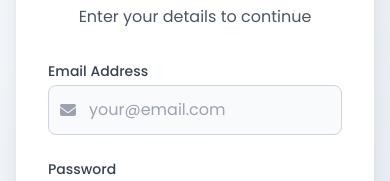
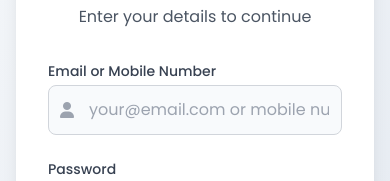
Before and after one commit to Rushi735/Client, a plain HTML site: page user-login.html in a window 390 px wide. Shown: the part 293-474 px from the top of the page. Drawn offline with nearby package versions, Linux system fonts and the light colour scheme.

Commit message:
Update user-login.html to Accept email and number for login
Updated user-login.html to Accept email and number for login with either mobile number or email

```diff
--- a/user-login.html
+++ b/user-login.html
@@ -102,7 +102,19 @@
             <p class="text-gray-600 text-center mb-8">Enter your details to continue</p>
 
             <form id="userLoginForm" class="space-y-6">
+
                 <div>
+    <label for="email" class="block text-sm font-medium text-gray-700 mb-1">Email or Mobile Number</label>
+    <div class="relative">
+        <div class="absolute inset-y-0 left-0 pl-3 flex items-center pointer-events-none">
+            <i class="fas fa-user text-gray-400"></i>
+        </div>
+        <input type="text" id="email" name="email"
+               class="input-field w-full pl-10 pr-3 py-3 rounded-lg border border-gray-300 focus:outline-none focus:ring-2 focus:ring-blue-500"
+               placeholder="your@email.com or mobile number" required>
+    </div>
+</div>
+<!--                 <div>
                     <label for="email" class="block text-sm font-medium text-gray-700 mb-1">Email Address</label>
                     <div class="relative">
                         <div class="absolute inset-y-0 left-0 pl-3 flex items-center pointer-events-none">
@@ -110,9 +122,9 @@
                         </div>
                         <input type="email" id="email" name="email"
                                class="input-field w-full pl-10 pr-3 py-3 rounded-lg border border-gray-300 focus:outline-none focus:ring-2 focus:ring-blue-500"
-                               placeholder="your@email.com" required>
+                               placeholder="your@email.com" require>
                     </div>
-                </div>
+                </div> -->
 
                 <div>
                     <label for="password" class="block text-sm font-medium text-gray-700 mb-1">Password</label>
```
